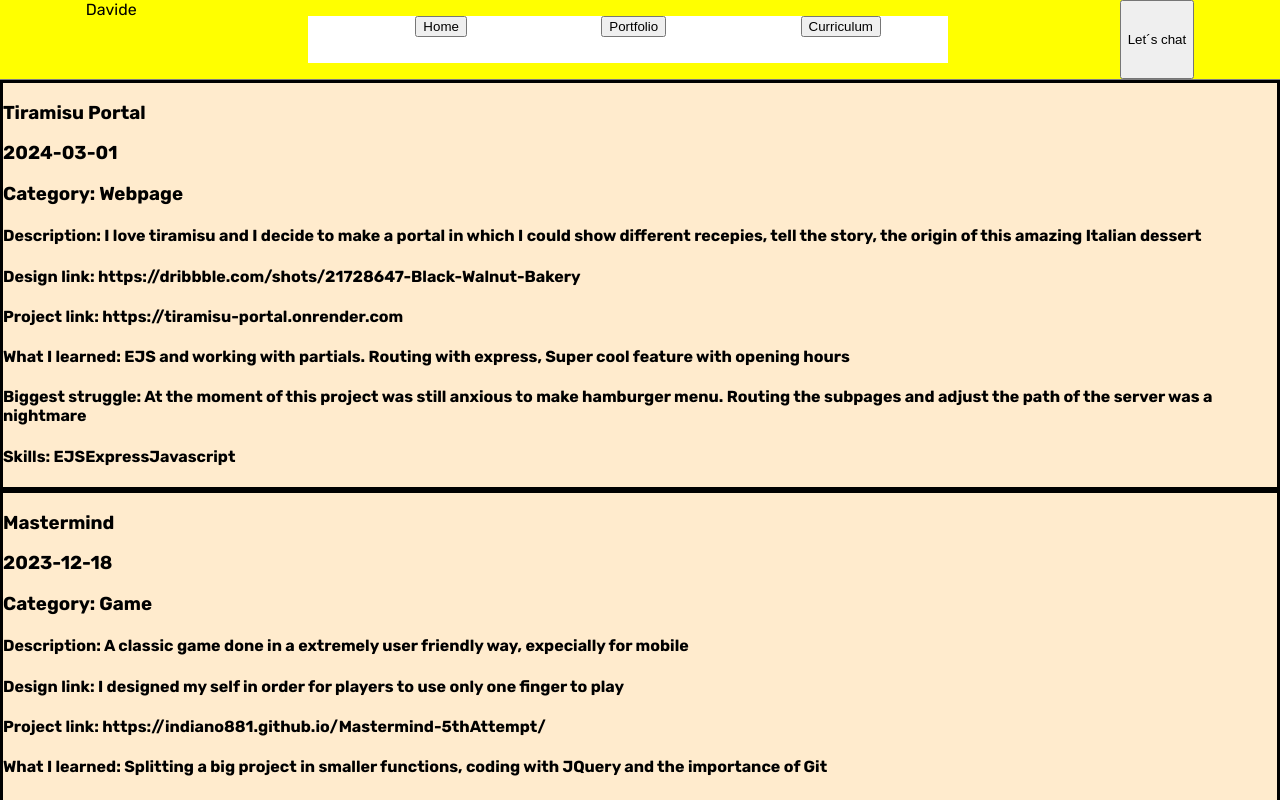
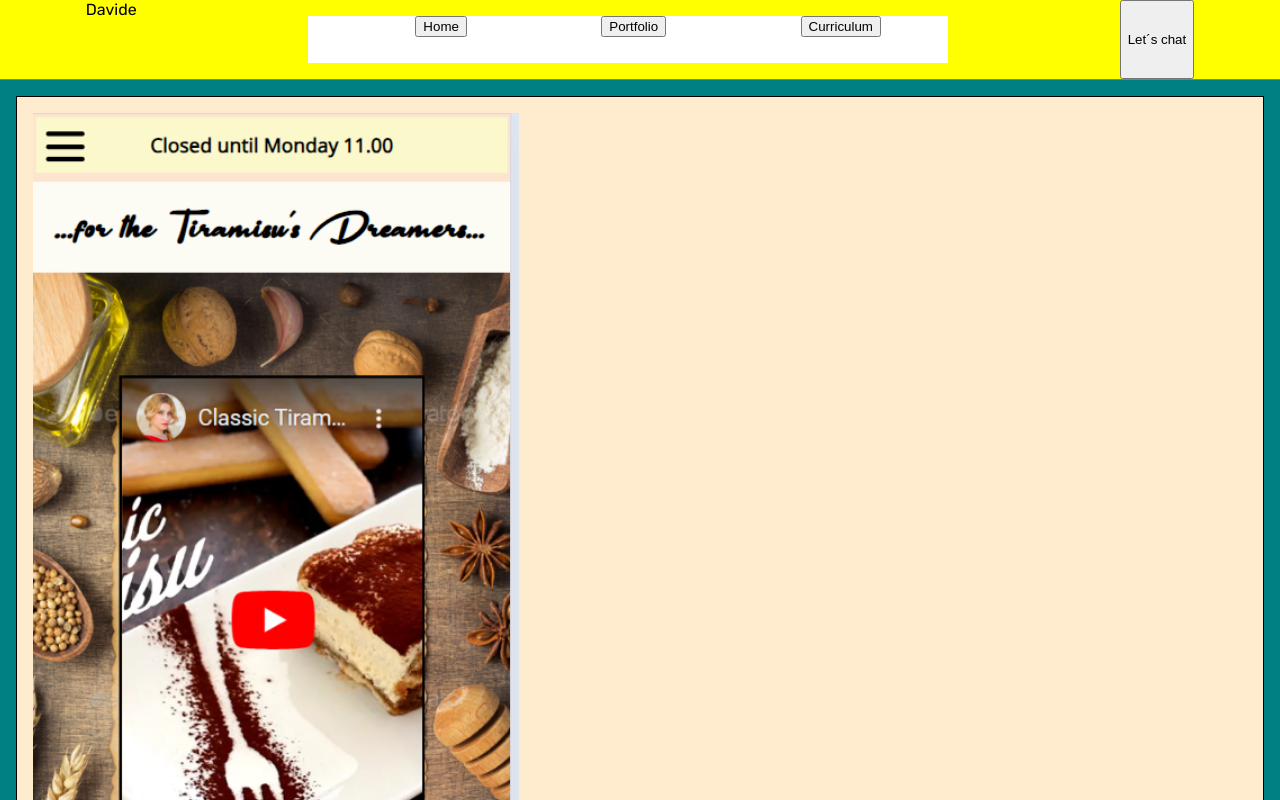
Before and after one commit to indiano881/portfolio-holder, a React (Vite) app: page / in a window 1280 px wide. Both pictures are taken after a click on the button "Portfolio". Shown: the top 800 px of the page. Built offline with nearby package versions, Linux system fonts and the light colour scheme.

Commit message:
portfolio generator almost finished

```diff
--- a/src/components/Card/card.module.css
+++ b/src/components/Card/card.module.css
@@ -1,5 +1,17 @@
 .cardContainer {
 
     background-color: blanchedalmond;
-    border: 3px solid black;
+    border: 1px solid black;
+    padding: 16px;
+    margin: 16px;
+
 }
+
+.cardExternalText {
+    font-weight: 700;
+}
+
+.cardInnerText {
+    font-weight: 400;
+    font-style: italic;
+}
--- a/src/components/Card/index.jsx
+++ b/src/components/Card/index.jsx
@@ -1,5 +1,5 @@
 import styles from "./card.module.css"
-
+import {getImageURL} from "../../utils/functions"
 
 const Card = ({
     title,
@@ -12,20 +12,22 @@ const Card = ({
     category,
     skill1,
     skill2,
-    skill3}
-    ) => {
+    skill3,
+    image
+    }) => {
     return (
         <div className={styles.cardContainer}>
+            <img className={styles.cardImg} src={getImageURL(image)} alt={title} width="40%"/>
             <h3>{title}</h3>
-            {/**INSERT IMAGE */}
+
             <h3>{datum} </h3>
-            <h3>Category: {category}</h3>
-            <h4>Description: {description} </h4>
-            <h4>Design link: {designLink} </h4>
-            <h4>Project link: {projectLink} </h4>
-            <h4>What I learned: {whatILearned} </h4>
-            <h4>Biggest struggle: {biggestStruggle} </h4>
-            <h4>Skills: {skill1}{skill2}{skill3}</h4>
+            <h4 className={styles.cardExternalText}>Category:  <span className={styles.cardInnerText}>{category}</span></h4>
+            <h4 className={styles.cardExternalText}>Description: <span className={styles.cardInnerText}>{description}</span> </h4>
+            <h4 className={styles.cardExternalText}>Design link: <span className={styles.cardInnerText}>{designLink} </span></h4>
+            <h4 className={styles.cardExternalText}>Project link: <span className={styles.cardInnerText}>{projectLink}</span> </h4>
+            <h4 className={styles.cardExternalText}>What I learned: <span className={styles.cardInnerText}>{whatILearned} </span></h4>
+            <h4 className={styles.cardExternalText}>Biggest struggle:<span className={styles.cardInnerText}> {biggestStruggle}</span> </h4>
+            <h4 className={styles.cardExternalText}>Skills:<span className={styles.cardInnerText}> {skill1} -- {skill2} -- {skill3} </span></h4>
         </div>
 
     )
--- a/src/components/Portfolio/portfolio.module.css
+++ b/src/components/Portfolio/portfolio.module.css
@@ -1,4 +1,6 @@
 .portfolioContainer {
     background-color: teal;
     flex-grow: 1;
+    display: flex;
+    flex-direction: column;
 }
--- a/src/data/data.js
+++ b/src/data/data.js
@@ -1,8 +1,8 @@
-
+{/**fix portfolio and newspaper missing 1 */}
 
 
 //constructor
-function Project(title, datum, description, designLink, projectLink, whatILearned, biggestStruggle, category, skill1, skill2, skill3) {
+function Project(title, datum, description, designLink, projectLink, whatILearned, biggestStruggle, category, skill1, skill2, skill3, image) {
     this.title=title;
     this.datum=datum;
     this.description=description;
@@ -13,7 +13,8 @@ function Project(title, datum, description, designLink, projectLink, whatILearne
     this.category=category;
     this.skill1=skill1;
     this.skill2=skill2;
-    this.skill3=skill3
+    this.skill3=skill3;
+    this.image=image
 }
 
 const tiramisuPortal= new Project(
@@ -27,7 +28,8 @@ const tiramisuPortal= new Project(
     "Webpage",
     "EJS",
     "Express",
-    "Javascript"
+    "Javascript",
+    "tiramisu.png"
     )
 
 const mastermind = new Project(
@@ -41,7 +43,8 @@ const mastermind = new Project(
     "Game",
     "JQuery",
     "Git",
-    "Functions and nested logic"
+    "Functions and nested logic",
+    "mastermind.png"
 )
 
 const portfolioHolder = new Project(
@@ -54,7 +57,9 @@ const portfolioHolder = new Project(
     "I want to make all the feature I always been scared to make: super cool hamburger menu, animations, slides, and cool click events",
     "React",
     "Vite",
-    "JQuery"
+    "React",
+    "Props and States",
+    "portfolio.png"
 )
 
 const newspaper =new Project(
@@ -65,9 +70,11 @@ const newspaper =new Project(
     "soon",
     "React, working by components, props and refresh JS methods",
     "The mental abstraction that you need to have to navigate and connecte the components properly",
+    "Newspaper",
     "React",
     "Props",
-    "Methods like filter, map, includes"
+    "Methods like filter, map, includes",
+    "newspaper.png"
 )
 
 export const projectArray= [tiramisuPortal,mastermind,portfolioHolder ,newspaper];
```
Also changed, not shown: src/assets/images/newspaper.png (added), src/assets/images/portfolio.png (added).
